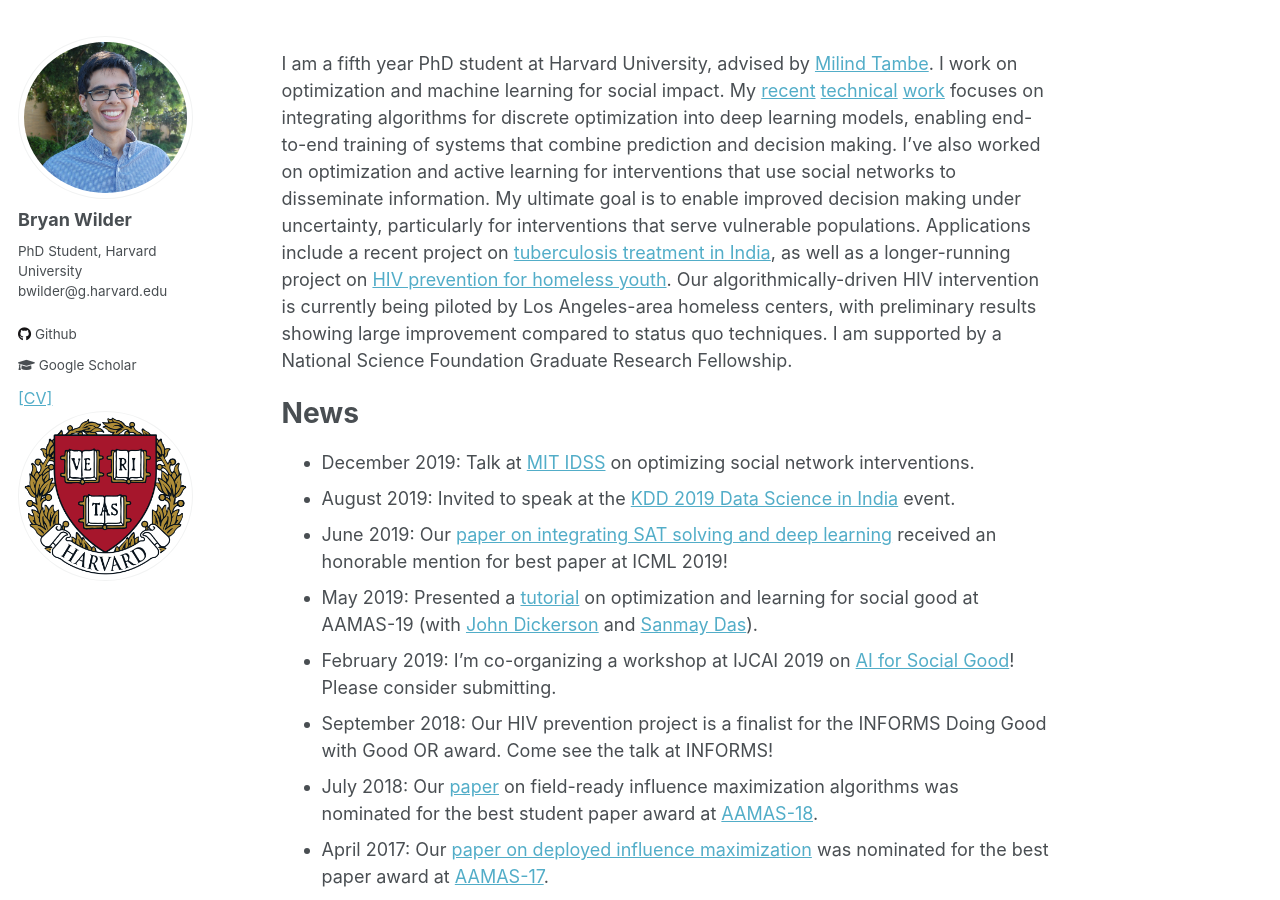
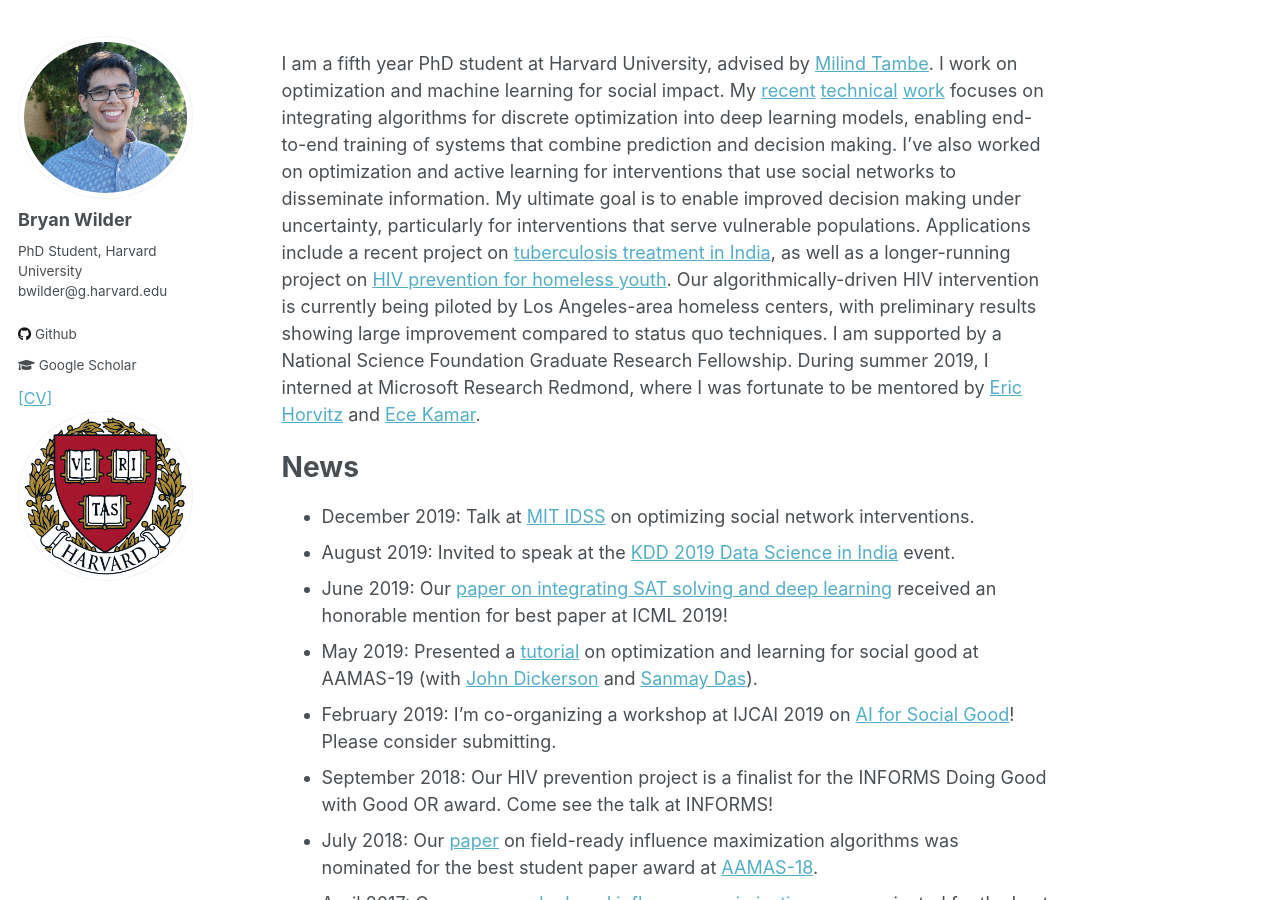
Before and after one commit to bryanwilder/bryanwilder.github.io, a Jekyll site: the page built from _pages/about.md, in a window 1280 px wide and 900 px high. Built offline with Jekyll 4.4.1, drawn with Linux system fonts in a browser that asks for light colours.

Commit message:
Update about.md

```diff
--- a/_pages/about.md
+++ b/_pages/about.md
@@ -7,7 +7,7 @@
   - /about/
   - /about.html
 ---
-I am a fifth year PhD student at Harvard University, advised by [Milind Tambe](https://www.seas.harvard.edu/directory/mtambe). I work on optimization and machine learning for social impact. My [recent](https://arxiv.org/abs/1905.13732) [technical](http://proceedings.mlr.press/v97/wang19e/wang19e.pdf) [work](files/aaai_melding.pdf) focuses on integrating algorithms for discrete optimization into deep learning models, enabling end-to-end training of systems that combine prediction and decision making. I've also worked on optimization and active learning for interventions that use social networks to disseminate information. My ultimate goal is to enable improved decision making under uncertainty, particularly for interventions that serve vulnerable populations. Applications include a recent project on [tuberculosis treatment in India](https://arxiv.org/abs/1902.01506), as well as a longer-running project on [HIV prevention for homeless youth](files/aamas_deployment.pdf). Our algorithmically-driven HIV intervention is currently being piloted by Los Angeles-area homeless centers, with preliminary results showing large improvement compared to status quo techniques. I am supported by a National Science Foundation Graduate Research Fellowship.
+I am a fifth year PhD student at Harvard University, advised by [Milind Tambe](https://www.seas.harvard.edu/directory/mtambe). I work on optimization and machine learning for social impact. My [recent](https://arxiv.org/abs/1905.13732) [technical](http://proceedings.mlr.press/v97/wang19e/wang19e.pdf) [work](files/aaai_melding.pdf) focuses on integrating algorithms for discrete optimization into deep learning models, enabling end-to-end training of systems that combine prediction and decision making. I've also worked on optimization and active learning for interventions that use social networks to disseminate information. My ultimate goal is to enable improved decision making under uncertainty, particularly for interventions that serve vulnerable populations. Applications include a recent project on [tuberculosis treatment in India](https://arxiv.org/abs/1902.01506), as well as a longer-running project on [HIV prevention for homeless youth](files/aamas_deployment.pdf). Our algorithmically-driven HIV intervention is currently being piloted by Los Angeles-area homeless centers, with preliminary results showing large improvement compared to status quo techniques. I am supported by a National Science Foundation Graduate Research Fellowship. During summer 2019, I interned at Microsoft Research Redmond, where I was fortunate to be mentored by [Eric Horvitz](http://erichorvitz.com/) and [Ece Kamar](https://www.ecekamar.com/).
 
 # News
 
```
